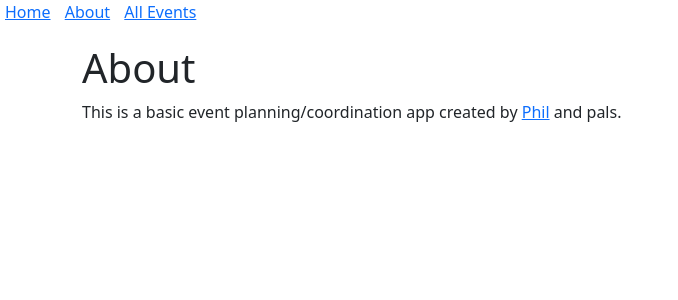
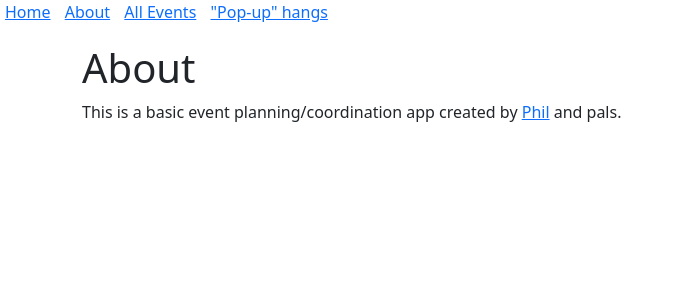
Before and after one commit to nguyenhphilip/event-tool, a Flask app: page /about in a window 1280 px wide. Shown: the top 300 px of the page, without its empty margins (0-678 px from the left). Run offline with Flask 3, Linux system fonts and the light colour scheme; parts of the project's set-up code (start-up, migrations or seed data) failed here and were passed over; some libraries are stand-ins or nearby versions.

Commit message:
fix listing functionality

```diff
--- a/templates/home/index.html
+++ b/templates/home/index.html
@@ -49,6 +49,7 @@ html, body {
 
 {% block main_content %}
     <h1>Upcoming events this month...</h1>
+    <p>(<em>See also if anyone is having a spontaneous, non-event, <a href="https://pop-up-hang.onrender.com">"pop-up" hang.</a></em>)</p>
     <div class="container-fluid mt-3">
         <div class="row">
             <div class="col-12">
--- a/templates/shared/_layout.html
+++ b/templates/shared/_layout.html
@@ -22,7 +22,7 @@
         <a href="/">Home</a>
         <a href="/about">About</a>
         <a href="/events">All Events</a>
-
+        <a href="https://pop-up-hang.onrender.com">"Pop-up" hangs</a>
         {% if user_id %}
             <a href="/events/create">Create Event</a>
             <a href="/users">Account</a>
```
